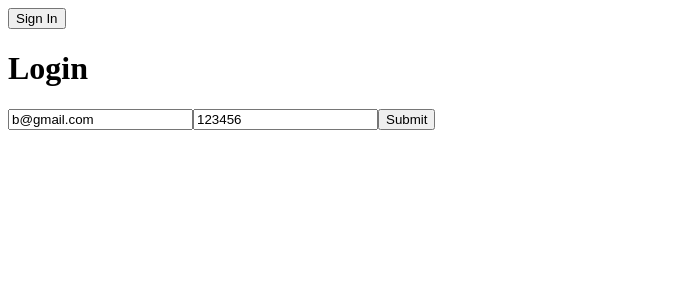
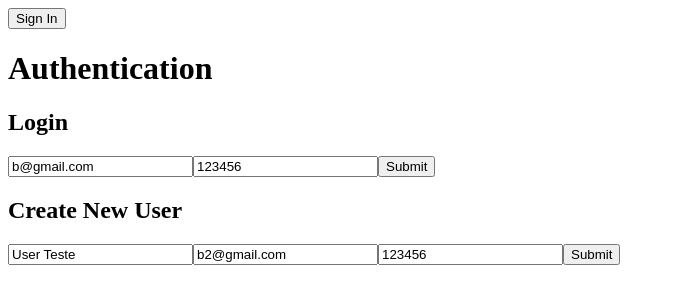
Before and after one commit to BrenoFischer/footsix, a React (Vite) app: page / in a window 1280 px wide. Shown: the top 304 px of the page, without its empty margins (0-675 px from the left). Built offline with nearby package versions, Linux system fonts and the light colour scheme; no server answers.

Commit message:
add create user auth + doc

```diff
--- a/src/api/authentication.ts
+++ b/src/api/authentication.ts
@@ -5,9 +5,11 @@ import {
   createUserWithEmailAndPassword,
   signOut,
   NextOrObserver,
+  UserCredential,
   User,
 } from 'firebase/auth'
-import { firebaseApp } from './firebase'
+import { db, firebaseApp } from './firebase'
+import { doc, getDoc, setDoc, QueryDocumentSnapshot } from 'firebase/firestore'
 
 // Create the object to handle Authentication
 const auth = getAuth(firebaseApp)
@@ -29,10 +31,48 @@ export const onAuthStateChangeListener = (callback: NextOrObserver<User>) =>
 // Sign out the current user
 export const signOutUser = async () => await signOut(auth)
 
+interface AdditionalInformation {
+  displayName?: string
+}
+
+export interface UserData {
+  displayName: string
+  email: string
+}
+
+// Create a new User doc on Firestore (if it does not exists)
+export const createUserDocFromAuth = async (
+  userAuth: User,
+  additionalInformation = {} as AdditionalInformation,
+): Promise<void | QueryDocumentSnapshot<UserData>> => {
+  if (!userAuth) return
+
+  const userDocRef = doc(db, 'users', userAuth.uid)
+
+  const userSnapshot = await getDoc(userDocRef)
+
+  if (!userSnapshot.exists()) {
+    const { displayName, email } = userAuth
+
+    try {
+      await setDoc(userDocRef, {
+        displayName,
+        email,
+        ...additionalInformation,
+      })
+    } catch (error) {
+      console.log('Error while creating the User on DB', error)
+    }
+  }
+
+  return userSnapshot as QueryDocumentSnapshot<UserData>
+}
+
+// Create a new User on the Auth
 export const createAuthUserWithEmailAndPassword = async (
   email: string,
   password: string,
-) => {
+): Promise<UserCredential | void> => {
   if (!email || !password) return
 
   return await createUserWithEmailAndPassword(auth, email, password)
--- a/src/api/firebase.ts
+++ b/src/api/firebase.ts
@@ -1,4 +1,5 @@
 import { initializeApp } from 'firebase/app'
+import { getFirestore } from 'firebase/firestore'
 
 const firebaseConfig = {
   apiKey: 'AIzaSyCEoaFiU-SgtLdepn0YUJd9O-QtZnSgfZc',
@@ -12,3 +13,6 @@ const firebaseConfig = {
 
 // Initialize Firebase
 export const firebaseApp = initializeApp(firebaseConfig)
+
+// Initialize DB
+export const db = getFirestore()
--- a/src/routes/Login/index.tsx
+++ b/src/routes/Login/index.tsx
@@ -1,20 +1,44 @@
 import { useState } from 'react'
-import { signInAuthUserWithEmailAndPassword } from '../../api/authentication'
+import {
+  createAuthUserWithEmailAndPassword,
+  createUserDocFromAuth,
+  signInAuthUserWithEmailAndPassword,
+} from '../../api/authentication'
 
 export default function Login() {
   const [emailField, setEmailField] = useState('b@gmail.com')
   const [passwordField, setPasswordField] = useState('123456')
+  const [createUserName, setCreateUserName] = useState('User Teste')
+  const [createUserEmail, setCreateUserEmail] = useState('b2@gmail.com')
+  const [createUserPassword, setCreateUserPassword] = useState('123456')
 
-  async function handleFormSubmit(event: React.FormEvent<HTMLFormElement>) {
+  async function handleLogin(event: React.FormEvent<HTMLFormElement>) {
     event.preventDefault()
 
     await signInAuthUserWithEmailAndPassword(emailField, passwordField)
   }
 
+  async function handleCreateUser(event: React.FormEvent<HTMLFormElement>) {
+    event.preventDefault()
+
+    try {
+      // @ts-expect-error user property exists on UserCredential
+      const { user } = await createAuthUserWithEmailAndPassword(
+        createUserEmail,
+        createUserPassword,
+      )
+
+      createUserDocFromAuth(user, { displayName: createUserName })
+    } catch (error) {
+      console.log('Error while creating user', error)
+    }
+  }
+
   return (
     <div>
-      <h1>Login</h1>
-      <form onSubmit={handleFormSubmit}>
+      <h1>Authentication</h1>
+      <form onSubmit={handleLogin}>
+        <h2>Login</h2>
         <input
           value={emailField}
           type="email"
@@ -26,6 +50,24 @@ export default function Login() {
         />
         <button type="submit">Submit</button>
       </form>
+      <form onSubmit={handleCreateUser}>
+        <h2>Create New User</h2>
+        <input
+          value={createUserName}
+          type="text"
+          onChange={(value) => setCreateUserName(value.target.value)}
+        />
+        <input
+          value={createUserEmail}
+          type="email"
+          onChange={(value) => setCreateUserEmail(value.target.value)}
+        />
+        <input
+          value={createUserPassword}
+          onChange={(value) => setCreateUserPassword(value.target.value)}
+        />
+        <button type="submit">Submit</button>
+      </form>
     </div>
   )
 }
```
